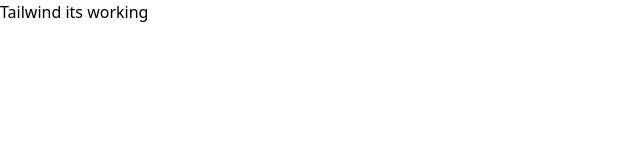
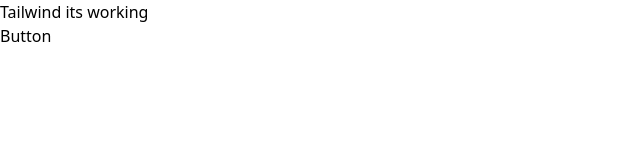
Before and after one commit to pmmachadov/quiz-app-front, a React (Vite) app: page / in a window 1280 px wide. Shown: the top 160 px of the page, without its empty margins (0-640 px from the left). Built offline with nearby package versions, Linux system fonts and the light colour scheme.

Commit message:
Button component

```diff
--- a/src/App.jsx
+++ b/src/App.jsx
@@ -1,3 +1,4 @@
+import { Button } from "./components/button/Button"
 
 
 function App() {
@@ -7,6 +8,7 @@
       <h1 className='text-6xl text-blue-500 text-center'>
           Tailwind its working
       </h1>
+      <Button></Button>
 
     </>
   )
--- /dev/null
+++ b/src/components/button/Button.jsx
@@ -0,0 +1,7 @@
+import React from 'react'
+
+export const Button = () => {
+  return (
+    <div>Button</div>
+  )
+}
```
